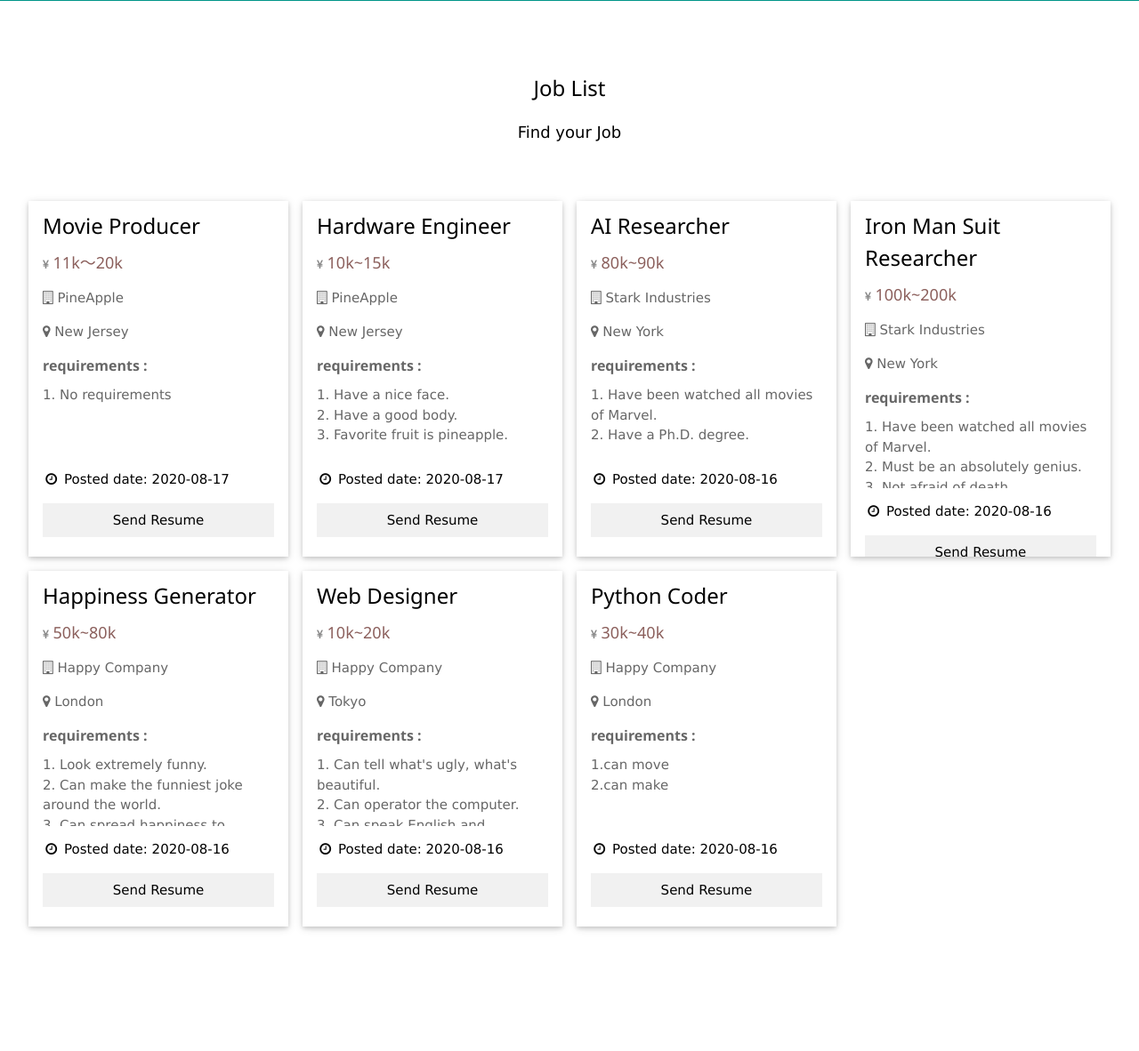
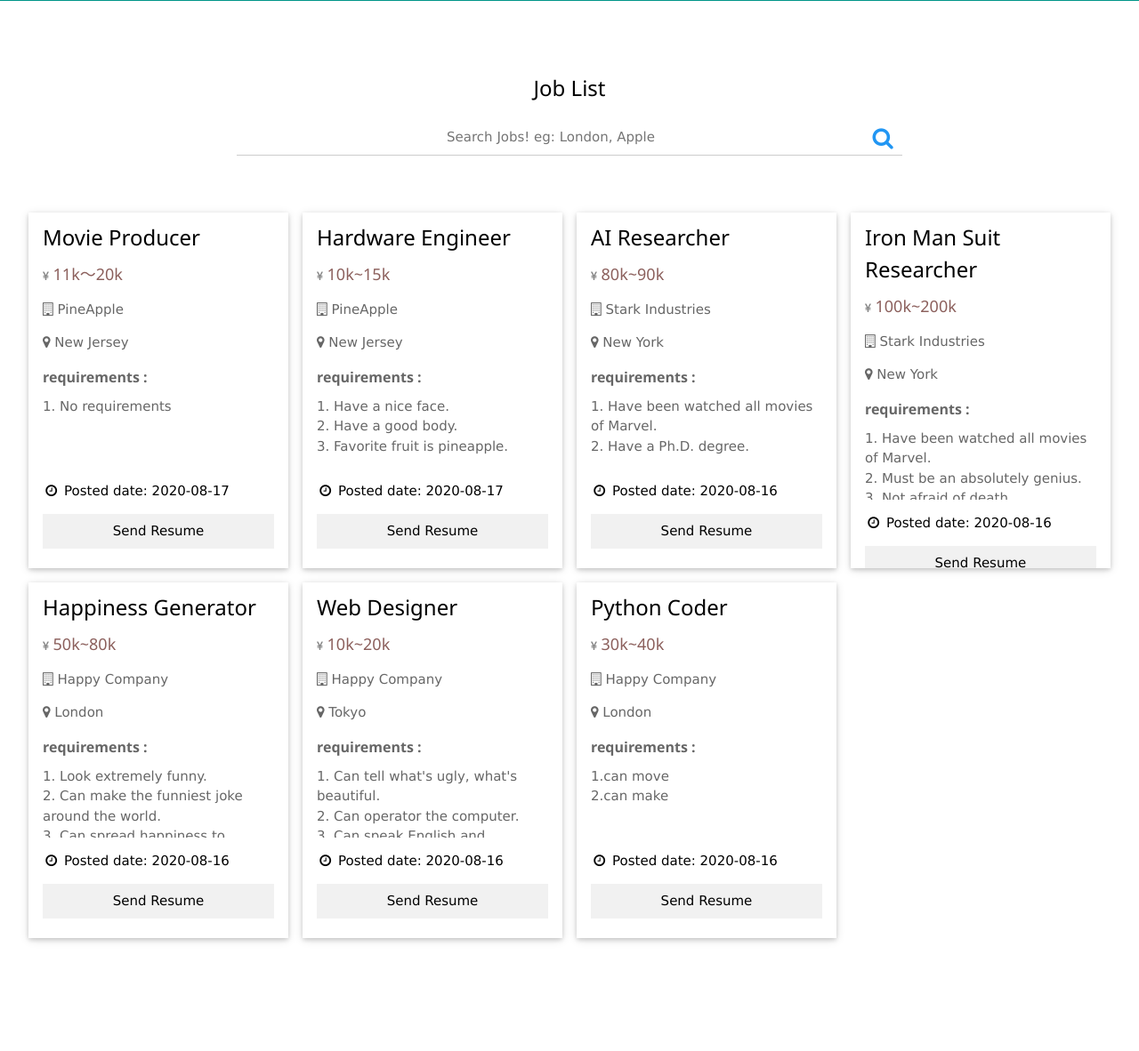
Before and after one commit to zzzbbb55/job_site, a Django app: page /index/ in a window 1280 px wide. Shown: the part 450-1632 px from the top of the page at 89% size. Run offline with Django 3.2, Linux system fonts and the light colour scheme; data comes from the database, SQL or seed files in the repository; both versions use the stored data as it was after the commit.

Commit message:
add search module

```diff
--- a/job_site/settings.py
+++ b/job_site/settings.py
@@ -25,7 +25,7 @@
 # SECURITY WARNING: don't run with debug turned on in production!
 DEBUG = True
 
-ALLOWED_HOSTS = ["64.64.249.81"]
+ALLOWED_HOSTS = ["64.64.249.81","127.0.0.1"]
 
 
 # Application definition
--- a/job_site/templates/base.html
+++ b/job_site/templates/base.html
@@ -6,8 +6,9 @@
 <meta name="viewport" content="width=device-width, initial-scale=1">
 <link rel="shortcut icon" type="image/png" href='{% static "/images/job_site_favicon.png" %}'>
 <link rel="stylesheet" href='{% static "/style.css" %}'>
-<link rel="stylesheet" href="https://fonts.googleapis.com/css?family=Lato">
-<link rel="stylesheet" href="https://cdnjs.cloudflare.com/ajax/libs/font-awesome/4.7.0/css/font-awesome.min.css">
+<!--<link rel="stylesheet" href="https://fonts.googleapis.com/css?family=Lato">-->
+<link rel="stylesheet" href='{% static "/font-awesome-4.7.0/css/font-awesome.min.css" %}'>
+<!--<link rel="stylesheet" href="https://cdnjs.cloudflare.com/ajax/libs/font-awesome/4.7.0/css/font-awesome.min.css">-->
 <style>
 html {
   scroll-behavior: smooth;
--- a/job_site/templates/index.html
+++ b/job_site/templates/index.html
@@ -16,7 +16,21 @@
     <!-- Team Section -->
 <div class="w3-container" style="padding:70px 16px" id="joblist">
     <h3 class="w3-center">Job List</h3>
-    <p class="w3-center w3-large">Find your Job {{views_dict.name}}</p>
+    <p class="w3-center w3-large">
+        <div style="padding-left:20%;padding-right:20%">
+         <div  style="position: relative;">
+          <input  class="w3-input w3-center" type="text"
+                  placeholder="Search Jobs! eg: London, Apple"
+                  style="width: 100%;padding-right: 50px;"
+                  name="search_str" id="search_str" value="{{search_str}}"/>
+          <button class="w3-button"
+                  onclick="search()"
+                  title="Search" style="width: 50px;position: absolute;top: 0;right: 0;" type="submit">
+              <i class="fa fa-search w3-text-blue" style="font-size:25px"></i></button>
+        </div>
+        </div>
+
+    </p>
     <div class="w3-row-padding w3-grayscale" style="margin-top:64px">
       {% for job in display_job_list %}
 
@@ -25,15 +39,15 @@
             <!-- <img src="/w3images/team2.jpg" alt="John" style="width:100%"> -->
             <div class="w3-container">
 
-              <h3>{{ job.job_title }}<a style="padding-bottom: 10px; "></a></h3>
+              <h3 id="jobcard{{job.id}}_title">{{ job.job_title }}<a style="padding-bottom: 10px; "></a></h3>
               <!-- <p class="w3-text-red">{{ job.salary }}</p> -->
-              <h5 class="w3-text-red" style="margin-bottom: 0px;margin-top:5px">
+              <h5 class="w3-text-red" style="margin-bottom: 0px;margin-top:5px" >
                 <i class="fa fa-jpy w3-opacity fa-1 w3-text-dark-gray" style="font-size:12px"></i>  {{ job.salary }}</h5>
-              <p class="w3-opacity"><i class="fa fa-building-o"></i>  {{ job.company }}</p>
-              <p class="w3-opacity"><i class="fa fa-map-marker"></i>  {{ job.location }}</p>
+              <p class="w3-opacity" id="jobcard{{job.id}}_company"><i class="fa fa-building-o"></i>  {{ job.company }}</p>
+              <p class="w3-opacity" id="jobcard{{job.id}}_location"><i class="fa fa-map-marker"></i>  {{ job.location }}</p>
               <div  class="w3-opacity">
                   <h6><strong>requirements :</strong></h6>
-                  <div style="white-space: pre-line; overflow:auto;height: 80px;">{{ job.requirements }}</div>
+                  <div style="white-space: pre-line; overflow:auto;height: 80px;" id="jobcard{{job.id}}_requirement">{{ job.requirements }}</div>
               </div>
               <p><i class="fa fa-fw fa-clock-o"></i>  Posted date: {{ job.data }}</p>
               <div style="display: none;" id={{job.id}}>{{job.received_resume}}</div>
@@ -63,7 +77,27 @@
 
 </div>
 
+<script>
+function search() {
+  key_word =  document.getElementById("search_str").value.toLowerCase()
+  for(var i=0; i<=100; i++){
+      var id = i.toString()
+      if (document.getElementById("jobcard"+id+"_title") != null){
+        document.getElementById("jobcard"+id).style.display=""
+        var title = document.getElementById("jobcard"+id+"_title").innerText.toLowerCase();
+        var company = document.getElementById("jobcard"+id+"_company").innerText.toLowerCase();
+        var location = document.getElementById("jobcard"+id+"_location").innerText.toLowerCase();
+        var requirment = document.getElementById("jobcard"+id+"_requirement").innerText.toLowerCase();
 
+        if (title.indexOf(key_word) < 0 &&
+            company.indexOf(key_word) < 0 &&
+            location.indexOf(key_word) < 0  ){
+              document.getElementById("jobcard"+id).style.display="none"
+        }
+      } }
+}
+
+</script>
 
   {% endblock %}
 
```
Also changed, not shown: db.sqlite3.
